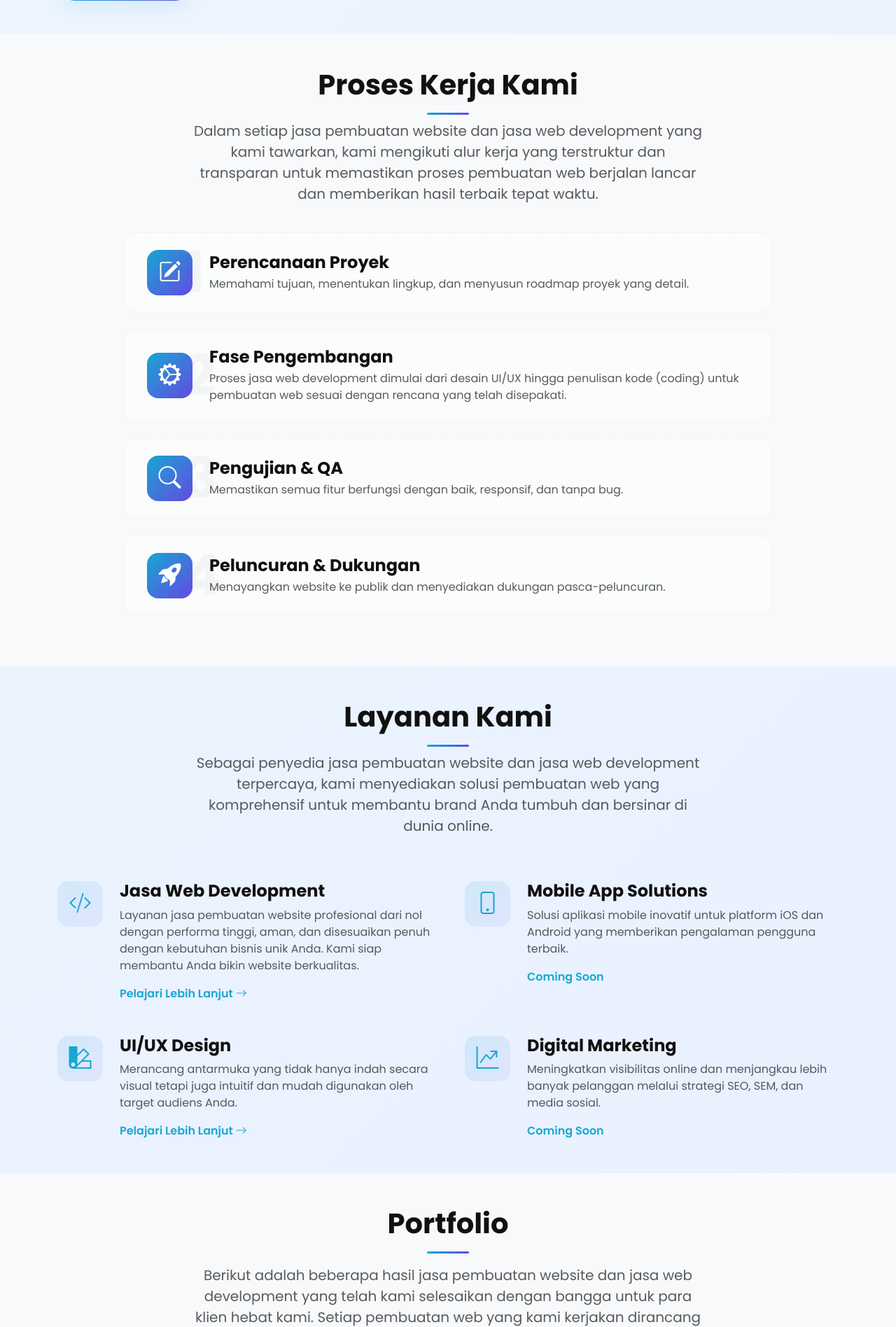
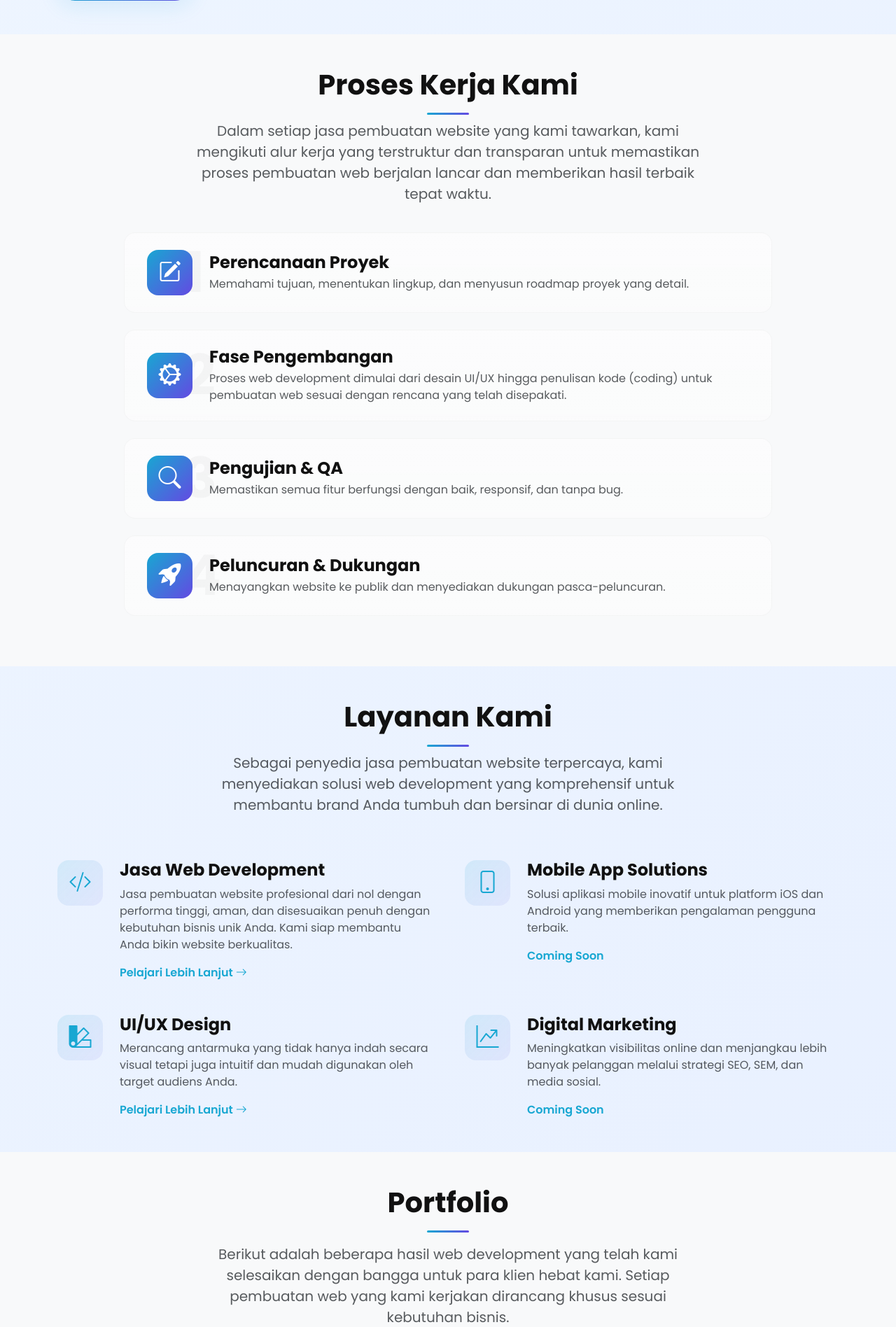
Before and after one commit to riskinurhadi/dibikininweb, a PHP site: page / in a window 1280 px wide. Shown: the part 1656-3552 px from the top of the page at 70% size. Run offline with PHP 8.4, Linux system fonts and the light colour scheme; some libraries are stand-ins or nearby versions.

Commit message:
modified:   index.php

```diff
--- a/index.php
+++ b/index.php
@@ -179,7 +179,7 @@ include 'koneksi.php';
                     <h6 class="text-primary text-uppercase fw-bold">Tentang Kami</h6>
                     <h2 class="display-6 fw-bold mb-3">Jasa Web Development & Pembuatan Website Profesional</h2>
                     <p class="text-muted mb-4">
-                         Kami adalah partner digital terpercaya yang menyediakan jasa pembuatan website profesional dan jasa web development berkualitas tinggi. Dengan pengalaman dalam pembuatan web yang inovatif, kami membantu meningkatkan citra brand dan jangkauan pasar Anda melalui strategi digital yang tepat sasaran.
+                         Kami adalah partner digital terpercaya yang menyediakan jasa pembuatan website profesional atau jasa web development berkualitas tinggi. Dengan pengalaman dalam pembuatan web yang inovatif, kami membantu meningkatkan citra brand dan jangkauan pasar Anda melalui strategi digital yang tepat sasaran.
                     </p>
 
                     <div class="checklist mb-4">
@@ -193,7 +193,7 @@ include 'koneksi.php';
                             <div class="checklist-icon me-3">
                                 <i class="bi bi-check-circle-fill"></i>
                             </div>
-                            <span>Eksekusi desain yang presisi dan jasa web development yang sesuai standar terkini untuk pembuatan web berkualitas.</span>
+                            <span>Eksekusi desain yang presisi dan web development yang sesuai standar terkini untuk pembuatan web berkualitas.</span>
                         </div>
                          <div class="d-flex align-items-start">
                             <div class="checklist-icon me-3">
@@ -235,7 +235,7 @@ include 'koneksi.php';
                 <h2 class="display-6 fw-bold">Proses Kerja Kami</h2>
                 <div class="title-divider mx-auto"></div>
                 <p class="lead text-muted mt-2">
-                    Dalam setiap jasa pembuatan website dan jasa web development yang kami tawarkan, kami mengikuti alur kerja yang terstruktur dan transparan untuk memastikan proses pembuatan web berjalan lancar dan memberikan hasil terbaik tepat waktu.
+                    Dalam setiap jasa pembuatan website yang kami tawarkan, kami mengikuti alur kerja yang terstruktur dan transparan untuk memastikan proses pembuatan web berjalan lancar dan memberikan hasil terbaik tepat waktu.
                 </p>
             </div>
         </div>
@@ -260,7 +260,7 @@ include 'koneksi.php';
                         </div>
                         <div class="process-text">
                             <h4 class="fw-bold mb-1">Fase Pengembangan</h4>
-                            <p class="text-muted mb-0">Proses jasa web development dimulai dari desain UI/UX hingga penulisan kode (coding) untuk pembuatan web sesuai dengan rencana yang telah disepakati.</p>
+                            <p class="text-muted mb-0">Proses web development dimulai dari desain UI/UX hingga penulisan kode (coding) untuk pembuatan web sesuai dengan rencana yang telah disepakati.</p>
                         </div>
                     </div>
                 </div>
@@ -298,7 +298,7 @@ include 'koneksi.php';
                 <h2 class="display-6 fw-bold">Layanan Kami</h2>
                 <div class="title-divider mx-auto"></div>
                 <p class="lead text-muted mt-2">
-                    Sebagai penyedia jasa pembuatan website dan jasa web development terpercaya, kami menyediakan solusi pembuatan web yang komprehensif untuk membantu brand Anda tumbuh dan bersinar di dunia online.
+                    Sebagai penyedia jasa pembuatan website terpercaya, kami menyediakan solusi web development yang komprehensif untuk membantu brand Anda tumbuh dan bersinar di dunia online.
                 </p>
             </div>
         </div>
@@ -311,7 +311,7 @@ include 'koneksi.php';
                     </div>
                     <div class="service-content">
                         <h4 class="fw-bold mb-2">Jasa Web Development</h4>
-                        <p class="text-muted">Layanan jasa pembuatan website profesional dari nol dengan performa tinggi, aman, dan disesuaikan penuh dengan kebutuhan bisnis unik Anda. Kami siap membantu Anda bikin website berkualitas.</p>
+                        <p class="text-muted">Jasa pembuatan website profesional dari nol dengan performa tinggi, aman, dan disesuaikan penuh dengan kebutuhan bisnis unik Anda. Kami siap membantu Anda bikin website berkualitas.</p>
                         <a href="#" class="learn-more-link">
                             Pelajari Lebih Lanjut <i class="bi bi-arrow-right"></i>
                         </a>
@@ -378,7 +378,7 @@ include 'koneksi.php';
                 <h2 class="display-6 fw-bold">Portfolio</h2>
                 <div class="title-divider mx-auto"></div>
                 <p class="lead text-muted mt-3">
-                    Berikut adalah beberapa hasil jasa pembuatan website dan jasa web development yang telah kami selesaikan dengan bangga untuk para klien hebat kami. Setiap pembuatan web yang kami kerjakan dirancang khusus sesuai kebutuhan bisnis.
+                    Berikut adalah beberapa hasil web development yang telah kami selesaikan dengan bangga untuk para klien hebat kami. Setiap pembuatan web yang kami kerjakan dirancang khusus sesuai kebutuhan bisnis.
                 </p>
             </div>
         </div>
@@ -765,7 +765,7 @@ include 'koneksi.php';
                         </p>
                         <h2 class="display-5 fw-bold mb-3">Siap Bikin Website Profesional untuk Bisnis Anda?</h2>
                         <p class="text-muted mb-4">
-                            Jadilah bagian dari puluhan klien puas yang telah mempercayakan jasa pembuatan website dan jasa web development mereka kepada kami. Sebagai penyedia layanan pembuatan web terpercaya, kami siap menjadi partner terbaik untuk mengembangkan bisnis digital Anda.
+                            Jadilah bagian dari puluhan klien puas yang telah mempercayakan pembuatan website mereka kepada kami. Sebagai penyedia layanan pembuatan web terpercaya, kami siap menjadi partner terbaik untuk mengembangkan bisnis digital Anda.
                         </p>
 
                         <div class="row mb-4">
@@ -938,7 +938,7 @@ include 'koneksi.php';
                     <a href="#" class="logo d-flex align-items-center">
                         <img src="assets/img/dibikininweb.png" alt="dibikininweb" style="height: 50px;" />
                     </a>
-                    <p>Partner digital terpercaya untuk jasa pembuatan website, jasa web development, dan desain grafis yang inovatif. Kami siap membantu Anda bikin website berkualitas dengan hasil yang memuaskan.</p>
+                    <p>Partner digital terpercaya untuk jasa pembuatan website atau jasa web development dan desain grafis yang inovatif. Kami siap membantu Anda bikin website berkualitas dengan hasil yang memuaskan.</p>
                     <div class="social-links mt-3">
                         <a href="#" class="twitter"><i class="bi bi-twitter-x"></i></a>
                         <a href="#" class="facebook"><i class="bi bi-facebook"></i></a>
```
